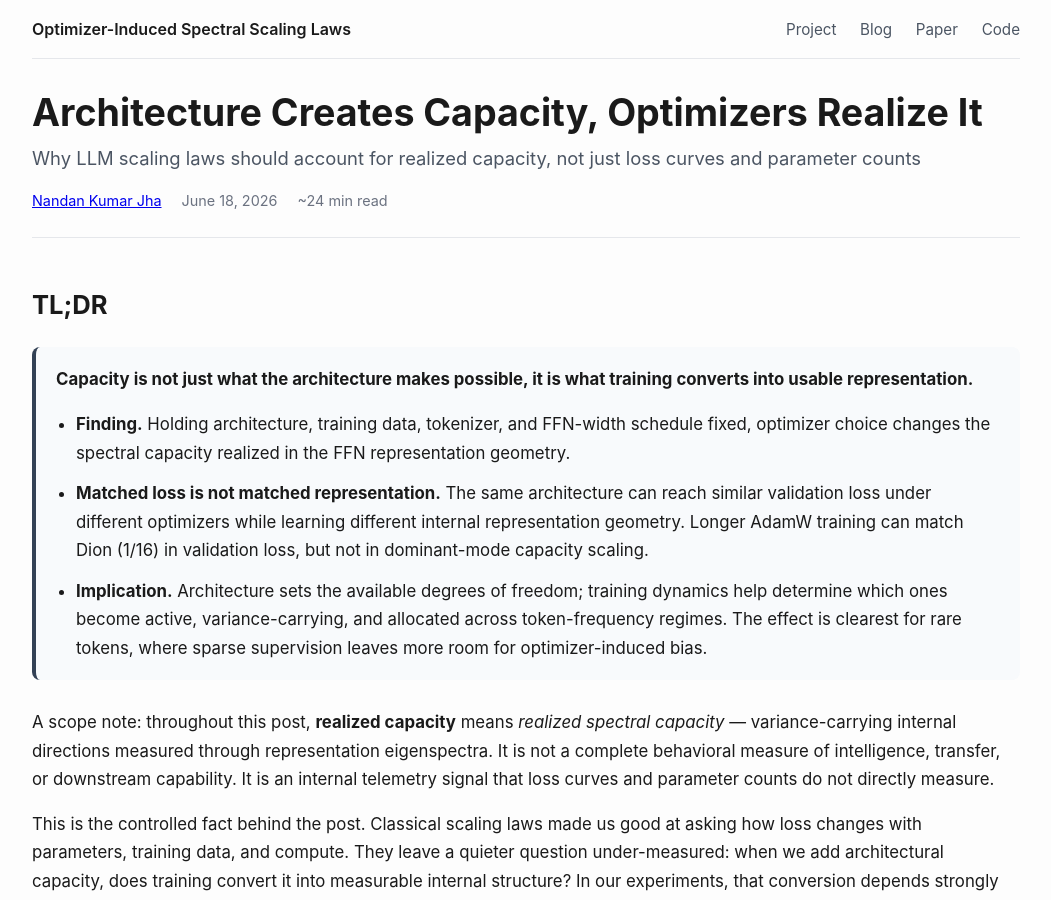
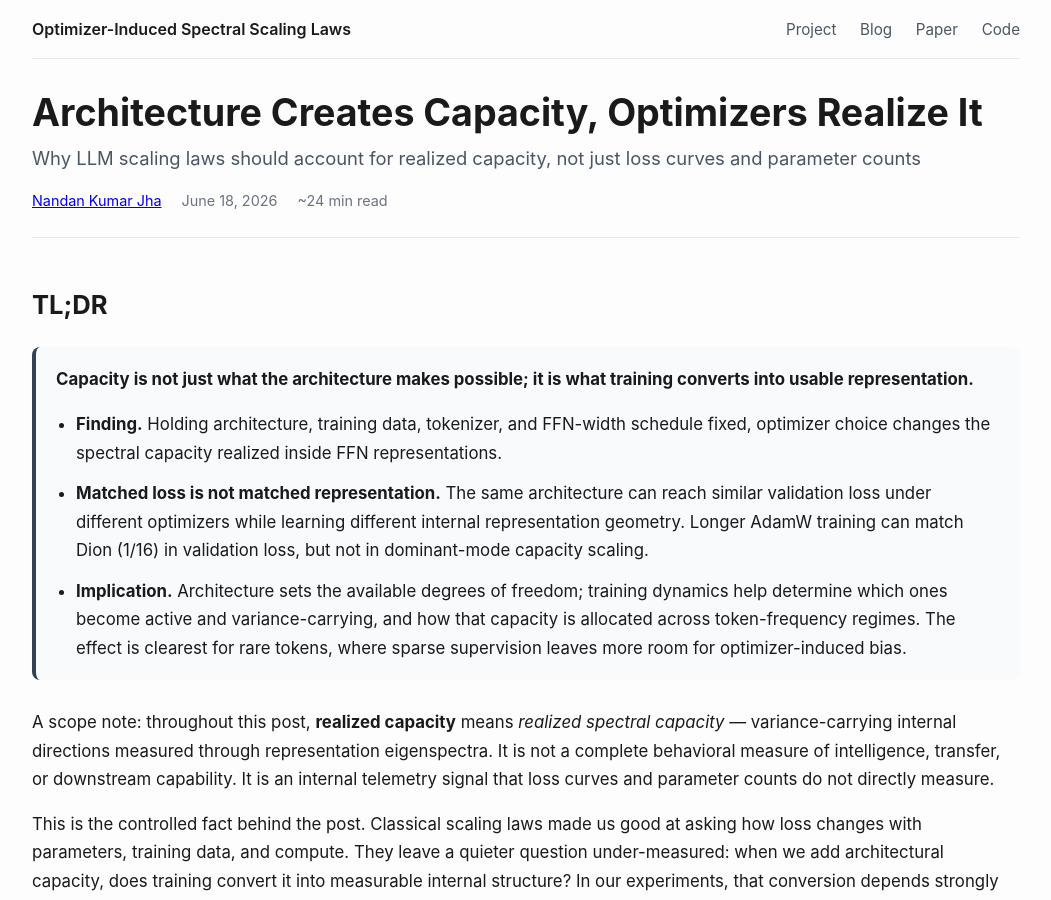
Before and after one commit to optimizer-scaling-laws/optimizer-scaling-laws.github.io, a Jekyll site: the page built from _posts/2026-06-18-architecture-creates-capacity-optimizers-realize-it.md, in a window 1280 px wide and 900 px high. Shown: the whole window, without its empty margins (114-1165 px from the left). Built offline with Jekyll 4.4.1, drawn with Linux system fonts in a browser that asks for light colours.

Commit message:
Final final Polish to TL;DR

```diff
--- a/_posts/2026-06-18-architecture-creates-capacity-optimizers-realize-it.md
+++ b/_posts/2026-06-18-architecture-creates-capacity-optimizers-realize-it.md
@@ -154,17 +154,12 @@ h2#tldr {
 {: #tldr }
 
 <div class="tldr-box">
-
-<p><strong>Capacity is not just what the architecture makes possible, it is what training converts into usable representation.</strong></p>
-
+<p><strong>Capacity is not just what the architecture makes possible; it is what training converts into usable representation.</strong></p>
 <ul>
-  <li><strong>Finding.</strong> Holding architecture, training data, tokenizer, and FFN-width schedule fixed, optimizer choice changes the spectral capacity realized in the FFN representation geometry.</li>
-
+  <li><strong>Finding.</strong> Holding architecture, training data, tokenizer, and FFN-width schedule fixed, optimizer choice changes the spectral capacity realized inside FFN representations.</li>
   <li><strong>Matched loss is not matched representation.</strong> The same architecture can reach similar validation loss under different optimizers while learning different internal representation geometry. Longer AdamW training can match Dion (1/16) in validation loss, but not in dominant-mode capacity scaling.</li>
-
-  <li><strong>Implication.</strong> Architecture sets the available degrees of freedom; training dynamics help determine which ones become active, variance-carrying, and allocated across token-frequency regimes. The effect is clearest for rare tokens, where sparse supervision leaves more room for optimizer-induced bias.</li>
+  <li><strong>Implication.</strong> Architecture sets the available degrees of freedom; training dynamics help determine which ones become active and variance-carrying, and how that capacity is allocated across token-frequency regimes. The effect is clearest for rare tokens, where sparse supervision leaves more room for optimizer-induced bias.</li>
 </ul>
-
 </div>
 
 A scope note: throughout this post, **realized capacity** means *realized spectral capacity* — variance-carrying internal directions measured through representation eigenspectra. It is not a complete behavioral measure of intelligence, transfer, or downstream capability. It is an internal telemetry signal that loss curves and parameter counts do not directly measure.
```
